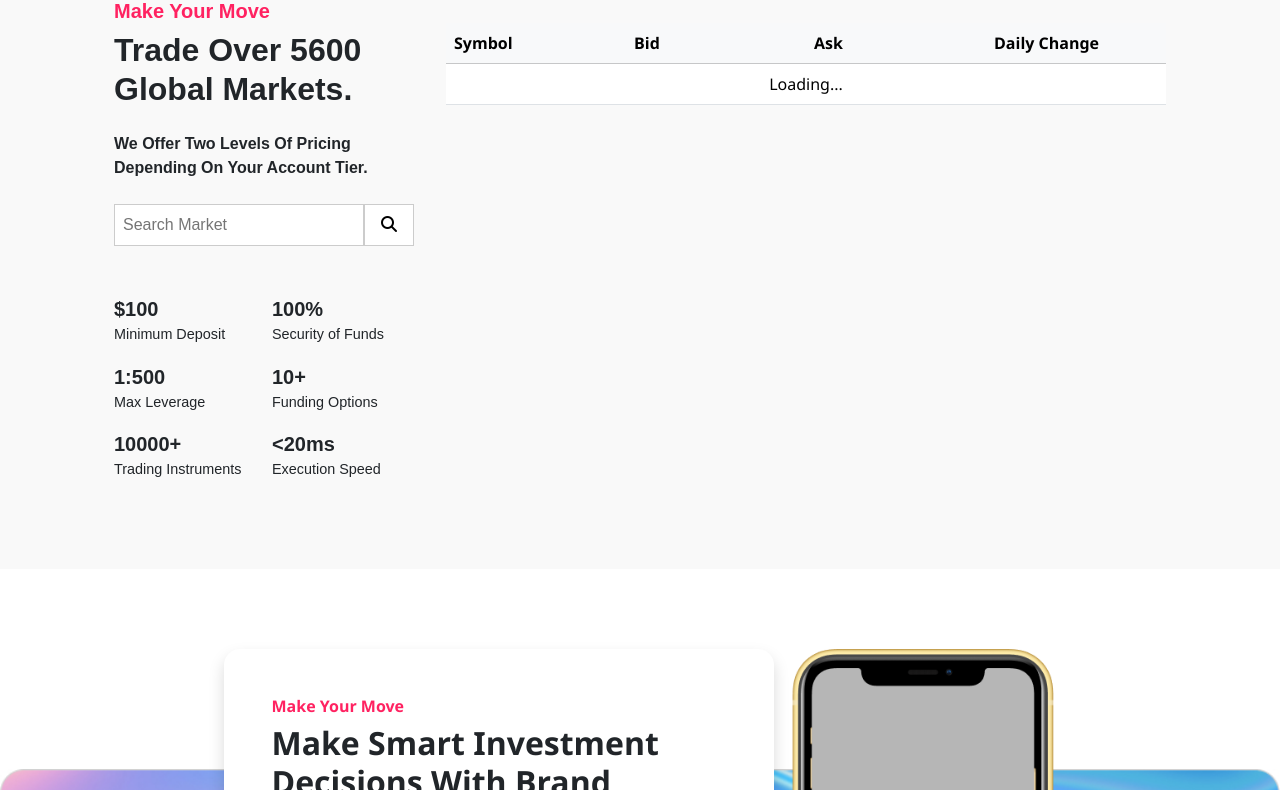
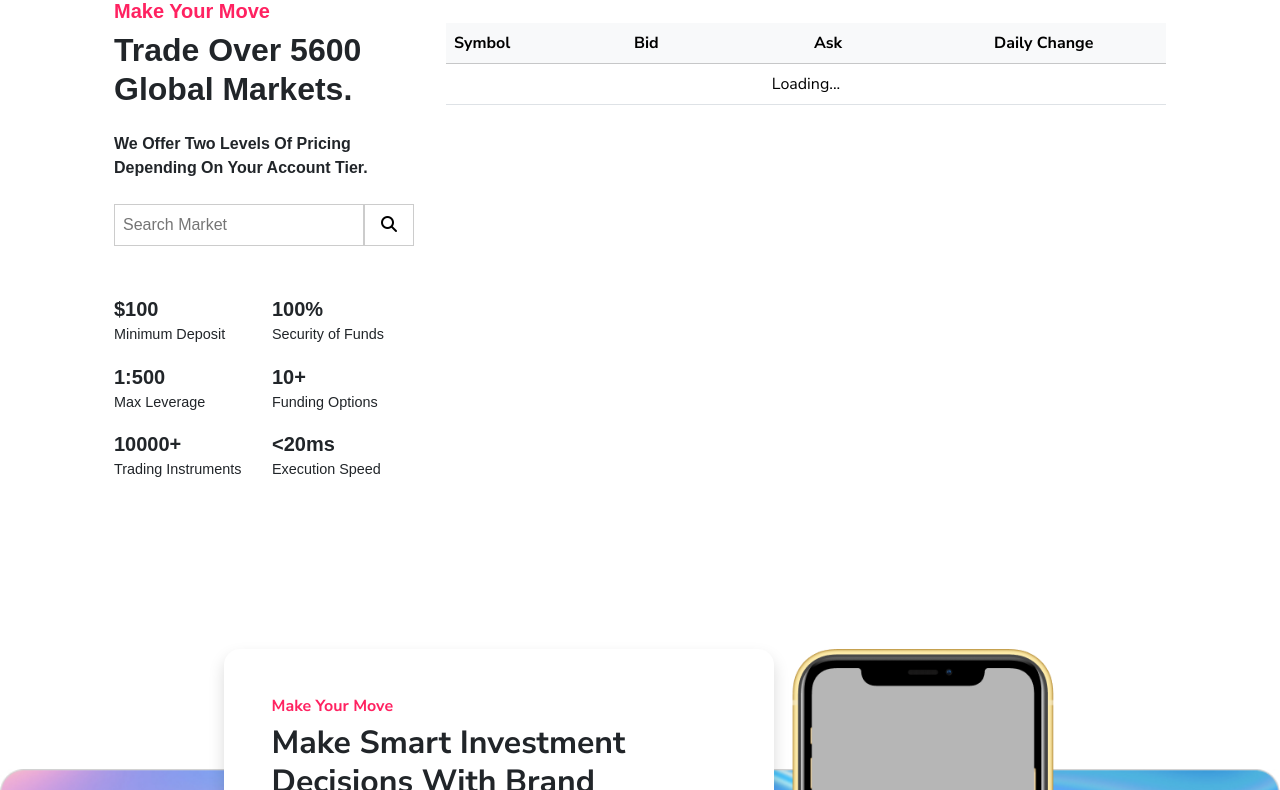
Before and after one commit to skzy408/COS-Assessment, a plain HTML site: page index.html in a window 1280 px wide. Shown: the part 2010-2800 px from the top of the page. Drawn offline with nearby package versions, Linux system fonts and the light colour scheme; a script that the page names is missing.

Commit message:
Update Font

```diff
--- a/css/style.css
+++ b/css/style.css
@@ -1,5 +1,5 @@
 body {
-    font-family: "Segoe UI", Tahoma, Geneva, Verdana, sans-serif;
+    font-family: "Nunito Sans", sans-serif;
 }
 
 
@@ -189,11 +189,6 @@ body {
 <---      Brand Introduce       -->
 <--- -------------------------- -*/
 
-body {
-    margin: 0;
-    font-family: "Segoe UI", sans-serif;
-    background: #f9f9f9;
-}
 
 .section {
     padding: 3rem 2rem;
--- a/index.html
+++ b/index.html
@@ -9,6 +9,10 @@
     <link href="css\style.css" rel="stylesheet">
     <link rel="stylesheet" href="https://cdnjs.cloudflare.com/ajax/libs/font-awesome/6.4.0/css/all.min.css">
     <script src="https://cdn.jsdelivr.net/npm/parallax-js@3.1.0/dist/parallax.min.js"></script>
+    <link rel="preconnect" href="https://fonts.googleapis.com">
+    <link rel="preconnect" href="https://fonts.gstatic.com" crossorigin>
+    <link href="https://fonts.googleapis.com/css2?family=Nunito+Sans:ital,opsz,wght@0,6..12,200..1000;1,6..12,200..1000&display=swap" rel="stylesheet">
+
     <title>Frontend Assessment 2</title>
 </head>
 
@@ -209,7 +213,6 @@
 
     <section class="container py-5">
         <div class="instrument-section">
-            <!-- LEFT: Sidebar -->
             <div class="sidebar">
                 <h4 class="text-danger fw-bold fs-5">Make Your Move</h4>
                 <h2 class="fw-bold mb-4">Trade Over 5600<br>Global Markets.</h2>
@@ -230,7 +233,6 @@
                 </div>
             </div>
 
-            <!-- Instrument Table -->
             <div class="table-container mt-4">
                 <table>
                     <div class="table-responsive">
@@ -245,10 +247,9 @@
                             </thead>
 
                             <tbody id="price-table-body">
-                                <!-- Rows will be dynamically inserted here -->
                                 <tr>
                                     <td colspan="4" class="text-center">Loading...</td>
-                                </tr> <!-- Placeholder row -->
+                                </tr>
                             </tbody>
                         </table>
                     </div>
@@ -304,14 +305,12 @@
                 <h6 class="text-danger fs-5 fw-bold ms-3">How To Get Started</h6>
                 <h2 class="fw-bold mb-2 ms-3">Start Free In 4 Steps.</h2>
 
-                <!-- Left: Image box -->
                 <div class="col-md-7 mb-5 mb-md-0">
                     <div class="steps-image-box p-2 rounded-2">
                         <img src="images/background/steps.png" alt="Steps Illustration" class="img-fluid">
                     </div>
                 </div>
 
-                <!-- Right: Stepper -->
                 <div class="col-md-5">
 
                     <div class="step red-line">
@@ -329,8 +328,6 @@
                             <p>Upload your document(s) for fast verification.</p>
                         </div>
                     </div>
-
-                    <!-- etc. -->
 
                     <div class="step">
                         <div class="step-icon">3</div>
@@ -367,7 +364,6 @@
 <footer class="bg-white text-dark border-top py-4">
     <div class="container">
         <div class="row">
-            <!-- Left Side: Language Selector -->
             <div class="col-md-6">
                 <div class="d-flex align-items-center">
                     <img src="images/icons/globe.png" alt="Language Icon" width="20" class="me-2">
@@ -375,7 +371,6 @@
                 </div>
             </div>
 
-            <!-- Right Side: Social Media Icons -->
             <div class="col-md-6 text-end">
                 <img src="images/icons/facebook.png" class="img-fluid social-icon" alt="Facebook"
                     style="width: 24px; height: 24px;">
@@ -388,7 +383,6 @@
             </div>
         </div>
 
-        <!-- Footer Text -->
         <div class="row mt-4">
             <div class="col-12 text-justified">
                 <p>
```
